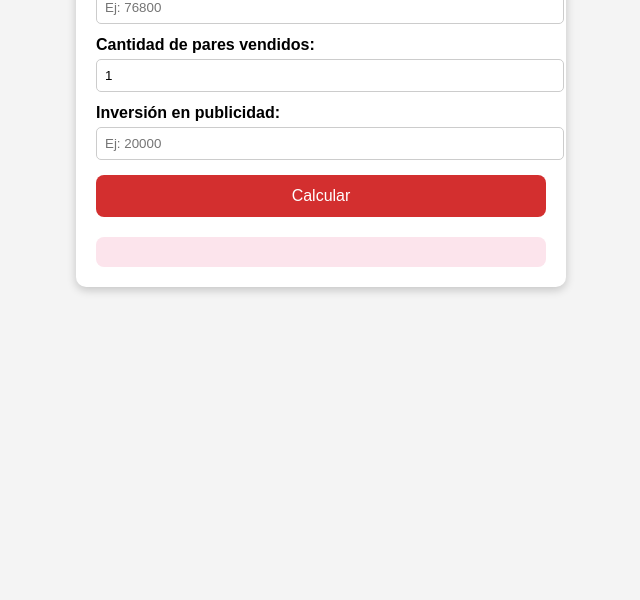
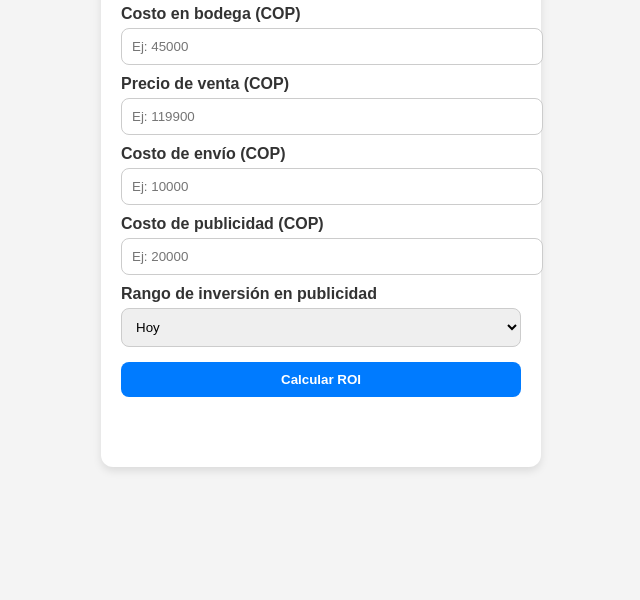
Before and after one commit to Yair2401/calculadora, a plain HTML site: page index.html in a window 1280 px wide. Shown: the part 216-816 px from the top of the page, without its empty margins (319-959 px from the left). Drawn offline with Linux system fonts and the light colour scheme.

Commit message:
Update index.html

```diff
--- a/index.html
+++ b/index.html
@@ -1,68 +1,131 @@
+
+
 <!DOCTYPE html>
 <html lang="es">
 <head>
   <meta charset="UTF-8">
+  <meta name="viewport" content="width=device-width, initial-scale=1.0">
   <title>Calculadora Dropshipping</title>
   <style>
-    body { font-family: Arial, sans-serif; background:#f4f4f4; padding:20px; }
-    h2 { color:#d32f2f; text-align:center; }
-    .box { background:#fff; padding:20px; border-radius:10px; max-width:450px; margin:auto; box-shadow:0 3px 10px rgba(0,0,0,0.2);}
-    label { display:block; margin-top:12px; font-weight:bold; }
-    input { width:100%; padding:8px; margin-top:5px; border:1px solid #ccc; border-radius:5px; }
-    button { margin-top:15px; background:#d32f2f; color:#fff; border:none; padding:12px; border-radius:8px; cursor:pointer; width:100%; font-size:16px; }
-    button:hover { background:#b71c1c; }
-    .resultado { margin-top:20px; font-size:16px; font-weight:bold; background:#fce4ec; padding:15px; border-radius:8px; }
+    body {
+      font-family: Arial, sans-serif;
+      background: #f4f4f4;
+      color: #333;
+      display: flex;
+      justify-content: center;
+      align-items: center;
+      min-height: 100vh;
+    }
+    .container {
+      background: #fff;
+      padding: 20px;
+      border-radius: 12px;
+      box-shadow: 0 4px 8px rgba(0,0,0,0.1);
+      width: 400px;
+    }
+    h2 {
+      text-align: center;
+      margin-bottom: 20px;
+    }
+    label {
+      font-weight: bold;
+      margin-top: 10px;
+      display: block;
+    }
+    input, select, button {
+      width: 100%;
+      padding: 10px;
+      margin-top: 5px;
+      border-radius: 8px;
+      border: 1px solid #ccc;
+    }
+    button {
+      margin-top: 15px;
+      background: #007bff;
+      color: #fff;
+      border: none;
+      font-weight: bold;
+      cursor: pointer;
+    }
+    button:hover {
+      background: #0056b3;
+    }
+    .resultado {
+      margin-top: 20px;
+      padding: 15px;
+      border-radius: 10px;
+      text-align: center;
+      font-size: 16px;
+      font-weight: bold;
+    }
+    .positivo {
+      background: #d4edda;
+      color: #155724;
+      border: 1px solid #c3e6cb;
+    }
+    .negativo {
+      background: #f8d7da;
+      color: #721c24;
+      border: 1px solid #f5c6cb;
+    }
   </style>
 </head>
 <body>
-  <div class="box">
-    <h2>📊 Calculadora Dropshipper</h2>
+  <div class="container">
+    <h2>📊 Calculadora Dropshipping</h2>
 
-    <label>Precio de bodega (compra):</label>
-    <input type="number" id="bodega" placeholder="Ej: 55000">
+    <label for="costoBodega">Costo en bodega (COP)</label>
+    <input type="number" id="costoBodega" placeholder="Ej: 45000">
 
-    <label>Precio de venta:</label>
-    <input type="number" id="venta" placeholder="Ej: 76800">
+    <label for="precioVenta">Precio de venta (COP)</label>
+    <input type="number" id="precioVenta" placeholder="Ej: 119900">
 
-    <label>Cantidad de pares vendidos:</label>
-    <input type="number" id="cantidad" value="1">
+    <label for="costoEnvio">Costo de envío (COP)</label>
+    <input type="number" id="costoEnvio" placeholder="Ej: 10000">
 
-    <label>Inversión en publicidad:</label>
-    <input type="number" id="ads" placeholder="Ej: 20000">
+    <label for="costoPublicidad">Costo de publicidad (COP)</label>
+    <input type="number" id="costoPublicidad" placeholder="Ej: 20000">
 
-    <button onclick="calcular()">Calcular</button>
+    <label for="rango">Rango de inversión en publicidad</label>
+    <select id="rango">
+      <option value="1">Hoy</option>
+      <option value="1">Ayer</option>
+      <option value="7">Últimos 7 días</option>
+      <option value="15">Últimos 15 días</option>
+      <option value="30">Últimos 30 días</option>
+    </select>
 
-    <div class="resultado" id="resultado"></div>
+    <button onclick="calcular()">Calcular ROI</button>
+
+    <div id="resultado" class="resultado"></div>
   </div>
 
   <script>
     function calcular() {
-      let bodega = parseFloat(document.getElementById("bodega").value);
-      let venta = parseFloat(document.getElementById("venta").value);
-      let cantidad = parseInt(document.getElementById("cantidad").value);
-      let ads = parseFloat(document.getElementById("ads").value) || 0;
+      const costoBodega = parseFloat(document.getElementById("costoBodega").value) || 0;
+      const precioVenta = parseFloat(document.getElementById("precioVenta").value) || 0;
+      const costoEnvio = parseFloat(document.getElementById("costoEnvio").value) || 0;
+      const costoPublicidad = parseFloat(document.getElementById("costoPublicidad").value) || 0;
+      const rango = parseInt(document.getElementById("rango").value);
 
-      if(isNaN(bodega) || isNaN(venta) || isNaN(cantidad)) {
-        document.getElementById("resultado").innerHTML = "⚠️ Completa todos los campos.";
-        return;
+      // Se multiplica el costo de publicidad por el rango seleccionado
+      const inversionPublicidad = costoPublicidad * rango;
+
+      // Ganancia bruta por unidad
+      const gananciaUnidad = precioVenta - (costoBodega + costoEnvio);
+
+      // ROI
+      const roi = gananciaUnidad - inversionPublicidad;
+
+      const resultadoDiv = document.getElementById("resultado");
+
+      if (roi > 0) {
+        resultadoDiv.className = "resultado positivo";
+        resultadoDiv.innerHTML = `✅ Campaña efectiva <br> ROI: +${roi.toLocaleString()} COP`;
+      } else {
+        resultadoDiv.className = "resultado negativo";
+        resultadoDiv.innerHTML = `⚠️ Alerta: Campaña con pérdidas <br> ROI: ${roi.toLocaleString()} COP`;
       }
-
-      let gananciaPorPar = venta - bodega;
-      let gananciaTotal = gananciaPorPar * cantidad;
-      let totalCliente = venta * cantidad;
-      let gananciaNeta = gananciaTotal - ads;
-
-      // Calcular ROI
-      let ROI = ads > 0 ? ((gananciaNeta / ads) * 100).toFixed(2) : "N/A";
-
-      document.getElementById("resultado").innerHTML = `
-        🛒 Total cliente: $${totalCliente.toLocaleString()} <br>
-        💰 Ganancia bruta por par: $${gananciaPorPar.toLocaleString()} <br>
-        📦 Ganancia bruta total: $${gananciaTotal.toLocaleString()} <br>
-        📢 Inversión publicidad: $${ads.toLocaleString()} <br>
-        ✅ <b>Ganancia neta: $${gananciaNeta.toLocaleString()}</b> <br>
-        📈 <b>ROI: ${ROI}%</b>
-      `;
     }
   </script>
 </body>
```
